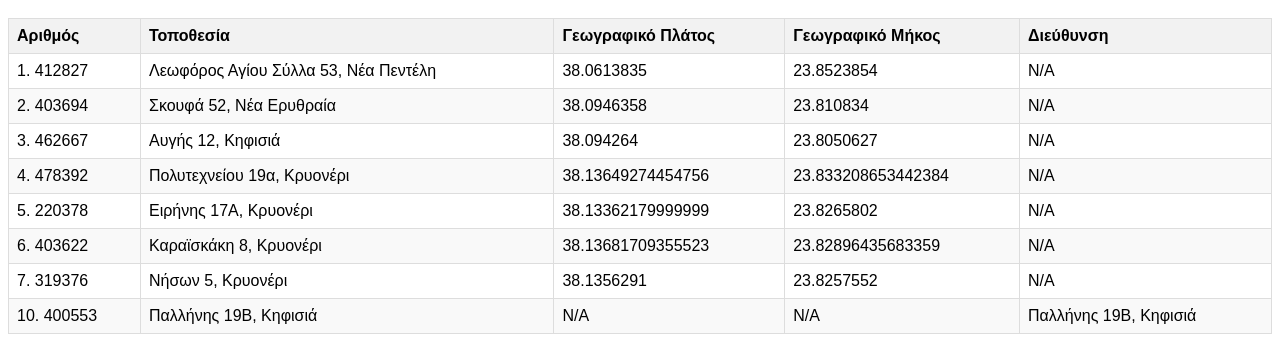
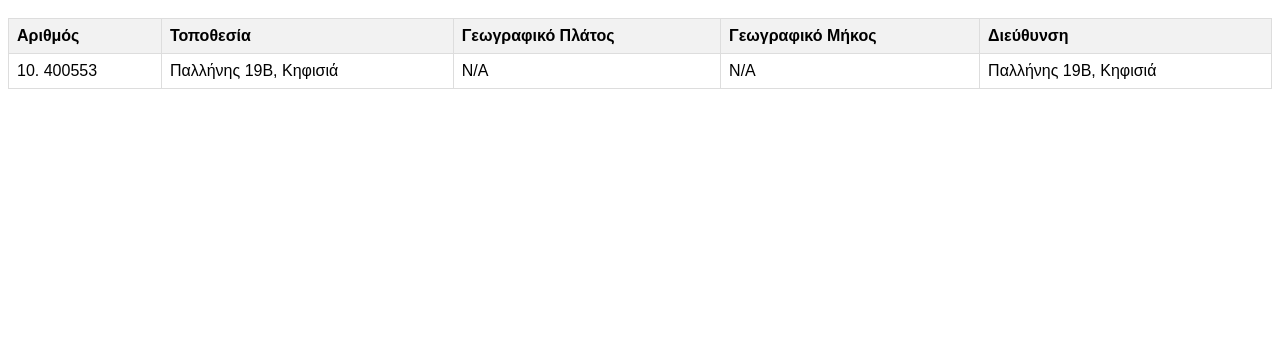
Before and after one commit to panosss/maps, a plain HTML site: page pakaleanou.html in a window 1280 px wide. Shown: the part 510-852 px from the top of the page. After the commit the page ends 800 px from the top, so only its background shows below. Drawn offline with Linux system fonts and the light colour scheme; some packages are replaced by stand-ins of ours.

Commit message:
Update pakaleanou.html

```diff
--- a/pakaleanou.html
+++ b/pakaleanou.html
@@ -54,13 +54,7 @@
                 center: { lat: 38.1356291, lng: 23.8257552 } // Κέντρο στον Κρυονέρι
             });
             const locations = [
-                { lat: 38.0613835, lng: 23.8523854, title: "Λεωφόρος Αγίου Σύλλα 53, Νέα Πεντέλη", label: "1. 412827" },
-                { lat: 38.0946358, lng: 23.810834, title: "Σκουφά 52, Νέα Ερυθραία", label: "2. 403694" },
-                { lat: 38.094264, lng: 23.8050627, title: "Αυγής 12, Κηφισιά", label: "3. 462667" },
-                { lat: 38.13649274454756, lng: 23.833208653442384, title: "Πολυτεχνείου 19α, Κρυονέρι", label: "4. 478392" },
-                { lat: 38.13362179999999, lng: 23.8265802, title: "Ειρήνης 17Α, Κρυονέρι", label: "5. 220378" },
-                { lat: 38.13681709355523, lng: 23.82896435683359, title: "Καραϊσκάκη 8, Κρυονέρι", label: "6. 403622" },
-                { lat: 38.1356291, lng: 23.8257552, title: "Νήσων 5, Κρυονέρι", label: "7. 319376" },
+
                 { address: "Παλλήνης 19Β, Κηφισιά", title: "Παλλήνης 19Β, Κηφισιά", label: "10. 400553" }
             ];
             let currentInfoWindow = null;
```
